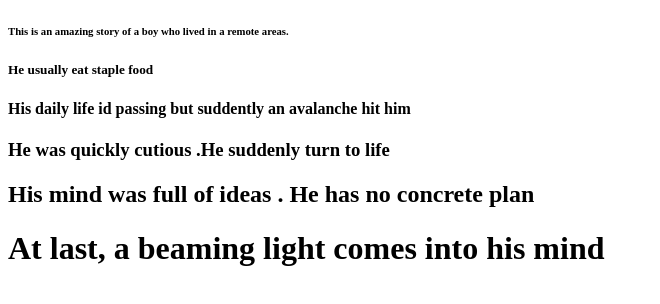
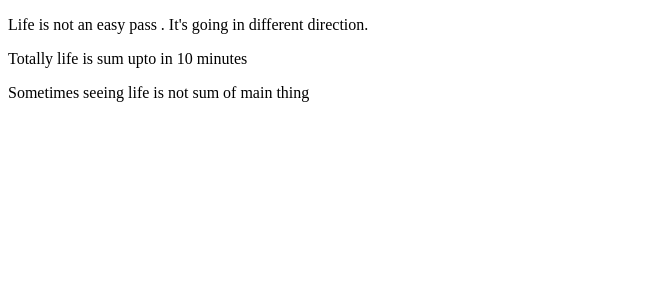
Before and after one commit to shahid242/index.html, a plain HTML site: page index.html in a window 1280 px wide. Shown: the whole page, without its empty margins (0-660 px from the left). Drawn offline with Linux system fonts and the light colour scheme.

Commit message:
html-practice

```diff
--- a/index.html
+++ b/index.html
@@ -3,14 +3,12 @@
 <head>
    <meta charset="UTF-8">
    <meta name="viewport" content="width=device-width, initial-scale=1.0">
-   <title>Document</title>
+   <title>Paragraph</title>
 </head>
 <body>
-   <h6> This is an amazing story of a boy who lived in a remote areas.</h6>
-   <h5> He usually eat staple food</h5>
-   <h4>His daily life id passing but suddently an avalanche hit him</h4>
-   <h3>He was quickly cutious .He suddenly turn to life</h3>
-   <h2>His mind was full of ideas . He has no concrete plan</h2>
-   <h1>At last, a beaming light comes into his mind</h1>
+  <p>Life is not an easy pass . It's going in different direction.
+   <p>Totally life is sum upto in 10 minutes</p>
+   <p>Sometimes seeing life is not sum of main thing</p>
+
 </body>
 </html>
```
